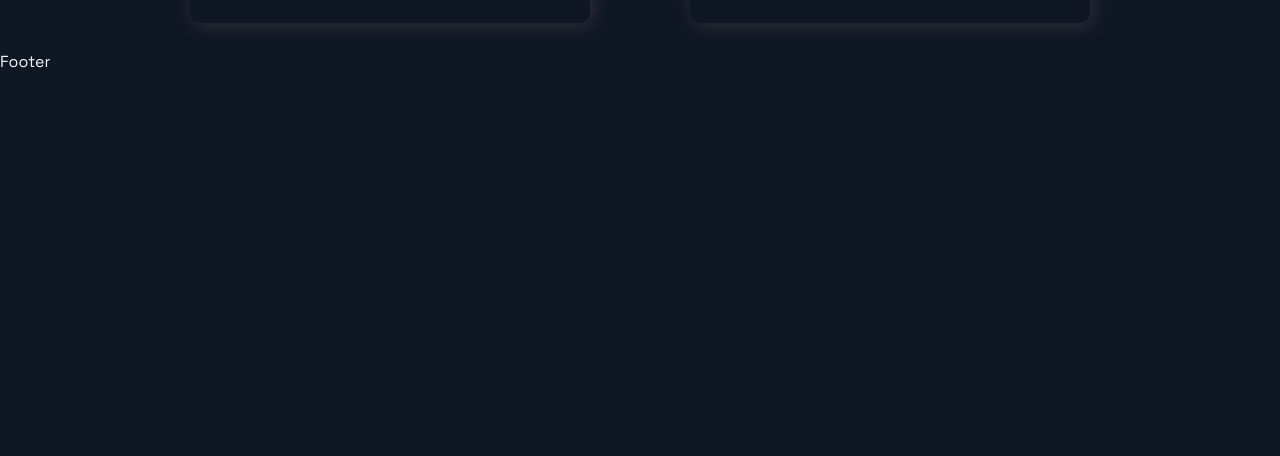
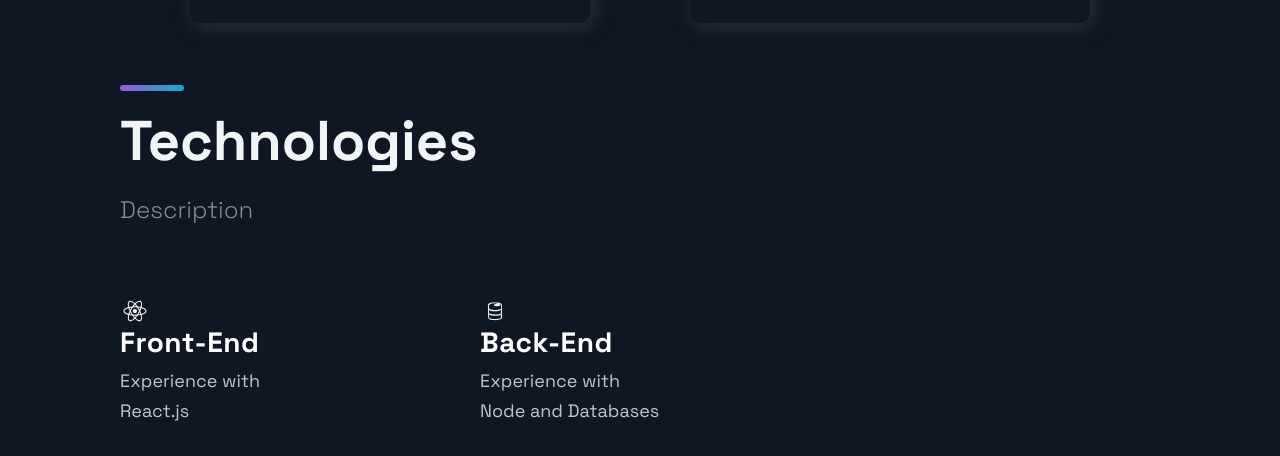
Before and after one commit to guandradeamm/personal-portfolio, a Next.js app: page / in a window 1280 px wide. Shown: the part 2005-2461 px from the top of the page. Before the commit the page ends 2077 px from the top, so only its background shows below. Built offline with nearby package versions, Linux system fonts and the light colour scheme.

Commit message:
feat: add technologies section

```diff
--- /dev/null
+++ b/src/components/Technologies/Technologies.jsx
@@ -0,0 +1,48 @@
+import React from "react";
+import { DiFirebase, DiReact } from "react-icons/di";
+import {
+  Section,
+  SectionDivider,
+  SectionText,
+  SectionTitle,
+} from "../../styles/GlobalComponents";
+import {
+  List,
+  ListContainer,
+  ListItem,
+  ListParagraph,
+  ListTitle,
+} from "./TechnologiesStyles";
+
+const Technologies = () => (
+  <Section id="tech">
+    <SectionDivider />
+    <br />
+    <SectionTitle>Technologies</SectionTitle>
+    <SectionText>Description</SectionText>
+    <List>
+      <ListItem>
+        <DiReact size="3rem" />
+        <ListContainer>
+          <ListTitle>Front-End</ListTitle>
+          <ListParagraph>
+            Experience with <br />
+            React.js
+          </ListParagraph>
+        </ListContainer>
+      </ListItem>
+      <ListItem>
+        <DiFirebase size="3rem" />
+        <ListContainer>
+          <ListTitle>Back-End</ListTitle>
+          <ListParagraph>
+            Experience with <br />
+            Node and Databases
+          </ListParagraph>
+        </ListContainer>
+      </ListItem>
+    </List>
+  </Section>
+);
+
+export default Technologies;
--- /dev/null
+++ b/src/components/Technologies/TechnologiesStyles.js
@@ -0,0 +1,137 @@
+import styled from "styled-components";
+
+export const ImageContainer = styled.div`
+  text-align: center;
+  background-image: radial-gradient(
+    50% 50% at 50% 50%,
+    rgba(79, 108, 176, 0.25) 53.8%,
+    rgba(79, 108, 176, 0) 100%
+  );
+  width: 100%;
+  padding: 60px;
+  margin-top: 48px;
+  display: flex;
+  flex-direction: column;
+  align-items: center;
+  justify-content: center;
+
+  @media ${(props) => props.theme.breakpoints.lg} {
+    background-image: none;
+    padding: 0;
+    margin-top: 40px;
+  }
+  @media ${(props) => props.theme.breakpoints.md} {
+    background-image: none;
+    padding: 0;
+    margin-top: 16px;
+  }
+`;
+
+export const MainImage = styled.img`
+  width: 100%;
+`;
+
+export const List = styled.ul`
+  list-style-type: none;
+  display: grid;
+  grid-template-columns: repeat(3, 1fr);
+  gap: 40px;
+  margin: 3rem 0;
+
+  @media ${(props) => props.theme.breakpoints.lg} {
+    margin: 64px 0;
+  }
+
+  @media ${(props) => props.theme.breakpoints.md} {
+    margin: 64px 0;
+    gap: 24px;
+  }
+
+  @media ${(props) => props.theme.breakpoints.sm} {
+    display: flex;
+    flex-direction: column;
+    margin: 32px 0;
+  }
+`;
+
+export const ListContainer = styled.div`
+  display: flex;
+  flex-direction: column;
+
+  @media ${(props) => props.theme.breakpoints.sm} {
+    display: flex;
+    margin-left: 18px;
+  }
+`;
+
+export const ListTitle = styled.h4`
+  font-weight: 700;
+  font-size: 28px;
+  line-height: 32px;
+  letter-spacing: 0.02em;
+  color: #ffffff;
+  margin-bottom: 8px;
+
+  @media ${(props) => props.theme.breakpoints.md} {
+    font-size: 24px;
+    line-height: 28px;
+  }
+
+  @media ${(props) => props.theme.breakpoints.sm} {
+    font-size: 20px;
+    line-height: 28px;
+    letter-spacing: 0.02em;
+    margin-bottom: 4px;
+  }
+`;
+
+export const ListParagraph = styled.p`
+  font-size: 18px;
+  line-height: 30px;
+  color: rgba(255, 255, 255, 0.75);
+
+  @media ${(props) => props.theme.breakpoints.md} {
+    font-size: 16px;
+    line-height: 28px;
+  }
+
+  @media ${(props) => props.theme.breakpoints.sm} {
+    font-size: 14px;
+    line-height: 22px;
+  }
+`;
+
+export const ListItem = styled.li`
+  max-width: 320px;
+  display: flex;
+  flex-direction: column;
+
+  @media ${(props) => props.theme.breakpoints.md} {
+    max-width: 203px;
+  }
+
+  @media ${(props) => props.theme.breakpoints.sm} {
+    margin-bottom: 14px;
+    max-width: 320px;
+    flex-direction: row;
+  }
+`;
+
+export const ListIcon = styled.img`
+  display: block;
+  width: 48px;
+  height: 48px;
+  margin-bottom: 10px;
+
+  @media ${(props) => props.theme.breakpoints.md} {
+    width: 40px;
+    height: 40px;
+    margin-bottom: 8px;
+  }
+
+  @media ${(props) => props.theme.breakpoints.sm} {
+    width: 32px;
+    height: 32px;
+    margin-bottom: 0px;
+  }
+`;
--- a/src/pages/index.jsx
+++ b/src/pages/index.jsx
@@ -2,6 +2,7 @@
 import { Layout } from "../layout/Layout";
 import { Section } from "../styles/GlobalComponents";
 import Projects from "../components/Projects/Projects";
+import Technologies from "../components/Technologies/Technologies";
 
 const Home = () => {
   return (
@@ -10,6 +11,7 @@
         <Hero />
       </Section>
       <Projects />
+      <Technologies />
     </Layout>
   );
 };
```
